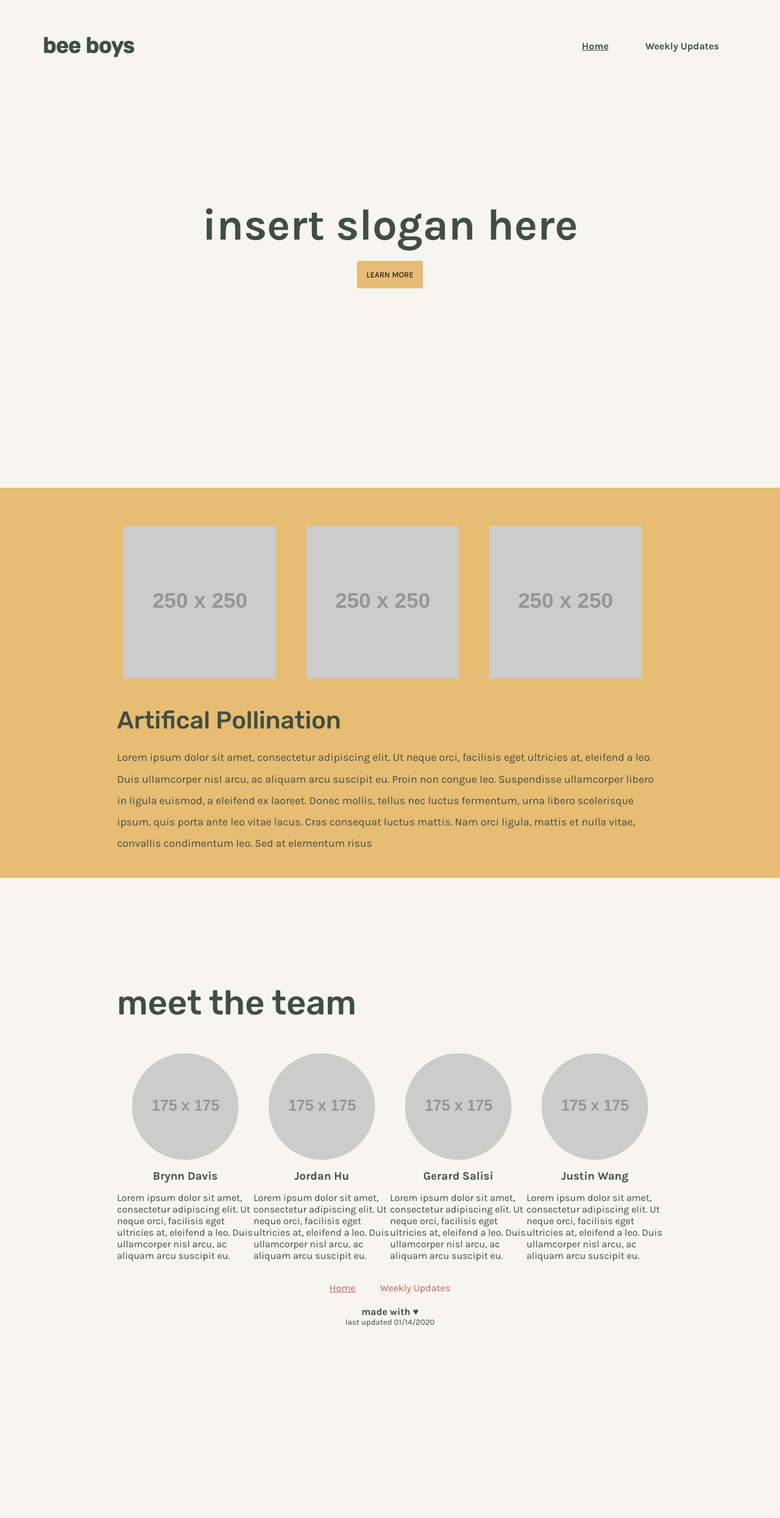
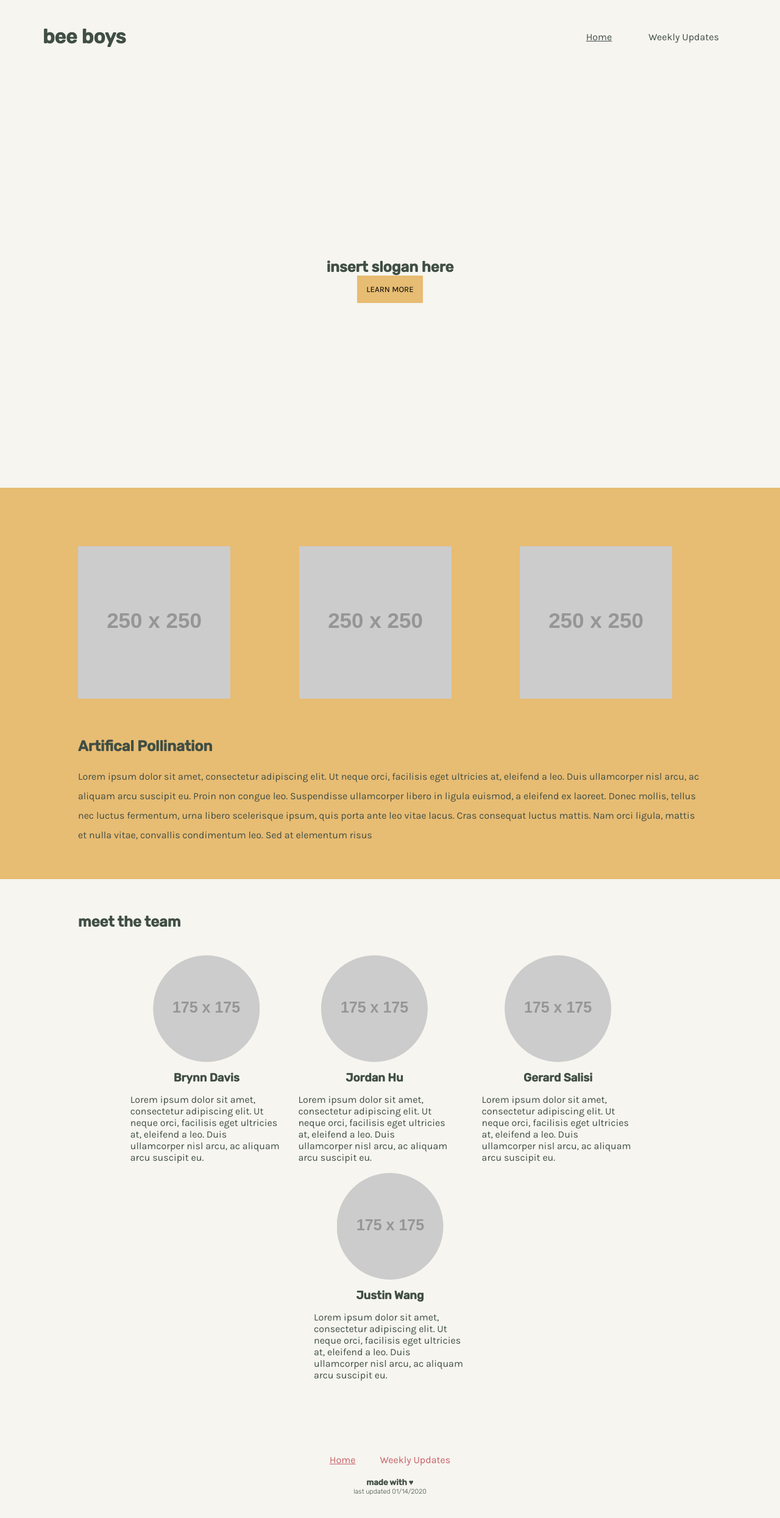
Before and after one commit to gerardsalisi/bee-boys-website, a React (Create React App) app: page / in a window 1280 px wide. Shown: the top 2490 px of the page at 61% size. Before the commit the page ends 2240 px from the top, so only its background shows below. Built offline with nearby package versions, Linux system fonts and the light colour scheme.

Commit message:
refactored stylesheets to be more responsive

```diff
--- a/src/App.css
+++ b/src/App.css
@@ -1,36 +1,27 @@
-.App {
+.container {
+  display: flex;
+  flex-direction: column;
+  min-height: 100vh;
+}
+
+header{
   width: 100%;
-  height: 100%;
-  color: #404E44;
-  font-family: 'Karla';
-  font-weight: 700;
-
-}
-.header{
-  width: 100%;
-  height: 150px;
-  padding: 30px 70px;
-  box-sizing: border-box;
+  height: 15vh;
+  padding: 20px 70px;
   display: flex;
   justify-content: space-between;
-  position: absolute;
-  top: 0;
+  align-items: center;
 }
 
-h1{
+h1,h2,h3,h4,h5,h6{
   font-family: 'Rubik';
-  font-size: 2.2em;
 }
-.header-name{
-  display:flex;
-  align-items: center;
-}
-.nav{
+nav{
   display: flex;
   vertical-align: middle;
   align-items: center;
 }
-.nav > div{
+nav > a{
   margin: 30px;
 }
 
@@ -43,3 +34,9 @@ h1{
 .active{
   text-decoration: underline;
 }
+
+.nav-title{
+  font-size: 2em;
+  font-weight: 700;
+  font-family: 'Rubik';
+}
--- a/src/App.js
+++ b/src/App.js
@@ -14,21 +14,17 @@ import Footer from 'components/Footer';
 function App() {
   return (
     <Router basename="/bee-boys-website/">
-      <div className="App">
-        <nav className="header">
-          <div className="header-name">
-            <h1>bee boys</h1>
+      <div className="container">
+        <header>
+          <div>
+            <NavLink to="/" className="link nav-title" activeClassName="header-active" exact={true}>bee boys</NavLink>
           </div>
-          <div className="nav">
-            <div>
+          <nav>
             <NavLink to="/" className="link" activeClassName="active" exact={true}>Home</NavLink>
-            </div>
-            <div>
             <NavLink to="/blog" className="link" activeClassName="active">Weekly Updates</NavLink>
-            </div>
-          </div>
           </nav>
-
+        </header>
+        <main>
           <Switch>
             <Route path="/blog">
               <BlogLanding />
@@ -37,8 +33,9 @@ function App() {
               <Home />
             </Route>
           </Switch>
+        </main>
+        <Footer></Footer>
       </div>
-      <Footer></Footer>
     </Router>
 
   );
--- a/src/components/Blog.css
+++ b/src/components/Blog.css
@@ -2,37 +2,39 @@
     padding-top: 15%;
 }
 .blog-list-container{
-    display: flex;
-    flex-direction: column;
-    color: #404E44;
-    padding: 0 15%;
-    margin-top: 15%;
-    height: initial;
+    min-height:55vh;
 }
 
+.blog-entry{
+    display: flex;
+}
 
+.entry-number{
+    min-width: 10%;
+    display: flex;
+    align-content: center;
+    align-items: center;
+    justify-content: center;
+}
 .blog-summary{
     margin: 15px 0;
 }
 .header-title{
-    font-weight: 300;
-    text-decoration: underline;
     margin-bottom: 5%;
 }
+
 .summary-blog-title{
-    font-size: 1.8em;
-    font-weight: 700;
+    color: #4b5c50;
 }
 .summary-subheader{
-    font-weight: 300;
-    margin-top: 5px;
+   font-weight: 300;
+   margin: 0.5vh 0 1vh 0;
 }
 
 .read-more{
     color: #C75F64;
     margin-top: 15px;
     text-decoration: underline;
-    cursor: pointer;
 }
 
 .blog-container{
@@ -42,7 +44,6 @@
 .blog-title{
     text-align: center;
     font-weight: 300;
-    font-size: 3em;
     margin-bottom: 40px;
 }
 
--- a/src/components/Footer.css
+++ b/src/components/Footer.css
@@ -1,11 +1,8 @@
-.footer-container{
+footer{
     text-align: center;
     margin: 5% 0;
     font-weight: 300;
-    font-family: 'Karla';
     color: #404E44;
-    position: absolute;
-    bottom: 0;
     width: 100%;
 }
 
--- a/src/components/Footer.js
+++ b/src/components/Footer.js
@@ -4,15 +4,14 @@ import { NavLink } from "react-router-dom";
 
 function Footer(props) {
     return (
-        <div className="footer-container">
-             <ul className="footer-menu">
+        <footer>
+            <ul className="footer-menu">
                 <NavLink to="/" className="link footer-link" activeClassName="active" exact={true}>Home</NavLink>
                 <NavLink to="/blog" className="link footer-link" activeClassName="active">Weekly Updates</NavLink>
             </ul>
-            <h4>made with ♥</h4>
-
-            <h5 className="footer-updated">last updated 01/14/2020</h5>
-        </div>
+            <h5>made with ♥</h5>
+            <h6 className="footer-updated">last updated 01/14/2020</h6>
+        </footer>
 
     );
 }
--- a/src/components/Home.css
+++ b/src/components/Home.css
@@ -1,20 +1,9 @@
-section{
-    height: 100vh;
-    padding: 0px 15%;
-}
-
 .landing-section{
-    background-color: #F6F5F0;
     display: flex;
     align-items: center;
     justify-content: center;
-    color: #404E44;
-}
-
-.slogan{
-    font-size: 3em;
-    font-weight: 400;
-    text-align: center;
+    flex-direction: column;
+    height: 85vh;
 }
 
 button {
@@ -26,65 +15,67 @@ button {
     cursor: pointer;
     outline: none;
 }
+
 .about-section{
-    color: #404E44;
     background-color: #E7BC73;
+    min-height: 80vh;
+}
+
+.inner-container{
     display: flex;
     flex-direction: column;
     justify-content: center;
-    height: 80vh;
+    padding: 7vh 10vw;
 }
 
 .image-container{
     display: flex;
-    align-items: center;
     justify-content: center;
+    margin: 5vh 0;
 }
 
-.image-container > img {
-    margin: 25px;
+.image {
+    max-width: 100%;
+    height: auto;
+    flex: 1 1 auto;
+}
+.image:nth-child(2) {
+    margin: 0 5vw;
 }
 
-.image-container > img:first-child {
-    margin-left: 0px;
+img{
+    max-width: 100%;
 }
 
 .description-container > h2{
-    font-family: 'Rubik';
-    font-weight: 500;
     margin: 20px 0;
-    font-size: 2.5em;
 }
 
 .description-container > p{
     font-weight: 400;
-    font-size: 1.1em;
     line-height: 2em;
 }
 
-.team-section{
-
-    display: flex;
-    flex-direction: column;
-    justify-content: center;
+.section-title{
+    margin-bottom: 25px;
 }
 
-.team-section > h1{
-    font-size: 3.5em;
-    font-weight: 500;
-    margin-bottom: 50px;
+.team-members{
+    display: flex;
+    justify-content: center;
+    flex-wrap: wrap;
+    align-items: center;
 }
 
-.team-image-container{
-    display: flex;
-    justify-content: space-between;
-}
-
-.column{
+.member-container{
     display: flex;
     flex-direction: column;
     align-items: center;
-    max-width: 300px;
+    max-width: 250px;
+}
+
+.member-container:not(:first-child):not(:last-child) {
+    margin: 2vh 2vw;
 }
 
 .headshot {
@@ -93,11 +84,11 @@ button {
     max-width: 175px;
 }
 
-.column > h3 {
+.member-container > h3 {
     text-align: center;
     margin: 15px 0px;
 }
 
-.column > p {
+.member-container > p {
     font-weight: 300;
 }
--- a/src/components/Home.js
+++ b/src/components/Home.js
@@ -5,20 +5,25 @@ function Section(props) {
     return (
         <div className="container">
             <section className="landing-section">
-                <div className="slogan">
-                    <h2>
+                <h1 className="slogan-text">
                     insert slogan here
-                    </h2>
+                </h1>
                 <button>
                     Learn More
                 </button>
-                </div>
             </section>
             <section className="about-section">
+                <div className="inner-container">
                     <div className="image-container">
-                    <img src="https://via.placeholder.com/250"/>
-                    <img src="https://via.placeholder.com/250"/>
-                    <img src="https://via.placeholder.com/250"/>
+                        <div className="image">
+                            <img src="https://via.placeholder.com/250" />
+                        </div>
+                        <div className="image">
+                            <img src="https://via.placeholder.com/250" />
+                        </div>
+                        <div className="image">
+                            <img src="https://via.placeholder.com/250" />
+                        </div>
                     </div>
                     <div className="description-container">
                         <h2>
@@ -28,36 +33,34 @@ function Section(props) {
                             Lorem ipsum dolor sit amet, consectetur adipiscing elit. Ut neque orci, facilisis eget ultricies at, eleifend a leo. Duis ullamcorper nisl arcu, ac aliquam arcu suscipit eu. Proin non congue leo. Suspendisse ullamcorper libero in ligula euismod, a eleifend ex laoreet. Donec mollis, tellus nec luctus fermentum, urna libero scelerisque ipsum, quis porta ante leo vitae lacus. Cras consequat luctus mattis. Nam orci ligula, mattis et nulla vitae, convallis condimentum leo. Sed at elementum risus
                         </p>
                     </div>
+                </div>
             </section>
             <section className="team-section">
-                <h1>meet the team</h1>
-                <div className="team-image-container">
-                    <div className="column">
-                        <img className="headshot" src="https://via.placeholder.com/175"/>
+                <div className="inner-container">
+                    <h2 className="section-title">meet the team</h2>
+                    <div className="team-members">
+                        <div className="member-container">
+                            <img className="headshot" src="https://via.placeholder.com/175" />
                             <h3>Brynn Davis</h3>
                             <p> Lorem ipsum dolor sit amet, consectetur adipiscing elit. Ut neque orci, facilisis eget ultricies at, eleifend a leo. Duis ullamcorper nisl arcu, ac aliquam arcu suscipit eu.</p>
                         </div>
-                    <div className="column">
-                        <img className="headshot" src="https://via.placeholder.com/175"/>
+                        <div className="member-container">
+                            <img className="headshot" src="https://via.placeholder.com/175" />
                             <h3>Jordan Hu</h3>
                             <p> Lorem ipsum dolor sit amet, consectetur adipiscing elit. Ut neque orci, facilisis eget ultricies at, eleifend a leo. Duis ullamcorper nisl arcu, ac aliquam arcu suscipit eu.</p>
                         </div>
-                    <div className="column">
-                        <img className="headshot" src="https://via.placeholder.com/175"/>
+                        <div className="member-container">
+                            <img className="headshot" src="https://via.placeholder.com/175" />
                             <h3>Gerard Salisi</h3>
                             <p> Lorem ipsum dolor sit amet, consectetur adipiscing elit. Ut neque orci, facilisis eget ultricies at, eleifend a leo. Duis ullamcorper nisl arcu, ac aliquam arcu suscipit eu.</p>
                         </div>
-                        <div className="column">
-                        <img className="headshot" src="https://via.placeholder.com/175"/>
+                        <div className="member-container">
+                            <img className="headshot" src="https://via.placeholder.com/175" />
                             <h3>Justin Wang</h3>
                             <p> Lorem ipsum dolor sit amet, consectetur adipiscing elit. Ut neque orci, facilisis eget ultricies at, eleifend a leo. Duis ullamcorper nisl arcu, ac aliquam arcu suscipit eu.</p>
                         </div>
                     </div>
-                <div className="team-image-container">
-
                 </div>
-
-
             </section>
 
         </div>
--- a/src/index.css
+++ b/src/index.css
@@ -1,29 +1,15 @@
+@import-normalize;
+
 * {
   box-sizing: border-box;
   padding: 0;
   margin: 0;
-
 }
 
 html, body {
-  margin: 0;
-  font-family: -apple-system, BlinkMacSystemFont, 'Segoe UI', 'Roboto', 'Oxygen',
-    'Ubuntu', 'Cantarell', 'Fira Sans', 'Droid Sans', 'Helvetica Neue',
-    sans-serif;
+  font-family: 'Karla';
   -webkit-font-smoothing: antialiased;
   -moz-osx-font-smoothing: grayscale;
   background-color: #F6F5F0;
-  height: 100%;
-  min-height: 100%;
+  color: #404E44;
 }
-
-code {
-  font-family: source-code-pro, Menlo, Monaco, Consolas, 'Courier New',
-    monospace;
-}
-
-#root{
-  position: relative;
-  min-height: 100%;
-  overflow-y: auto;
-}
```
Also changed, not shown: public/index.html (+0 -23 lines), src/components/Blog.js (+12 -9 lines), 1 other file (tests, documents, lock files or other folders). Lines whose indentation alone changed are shown as unchanged.
